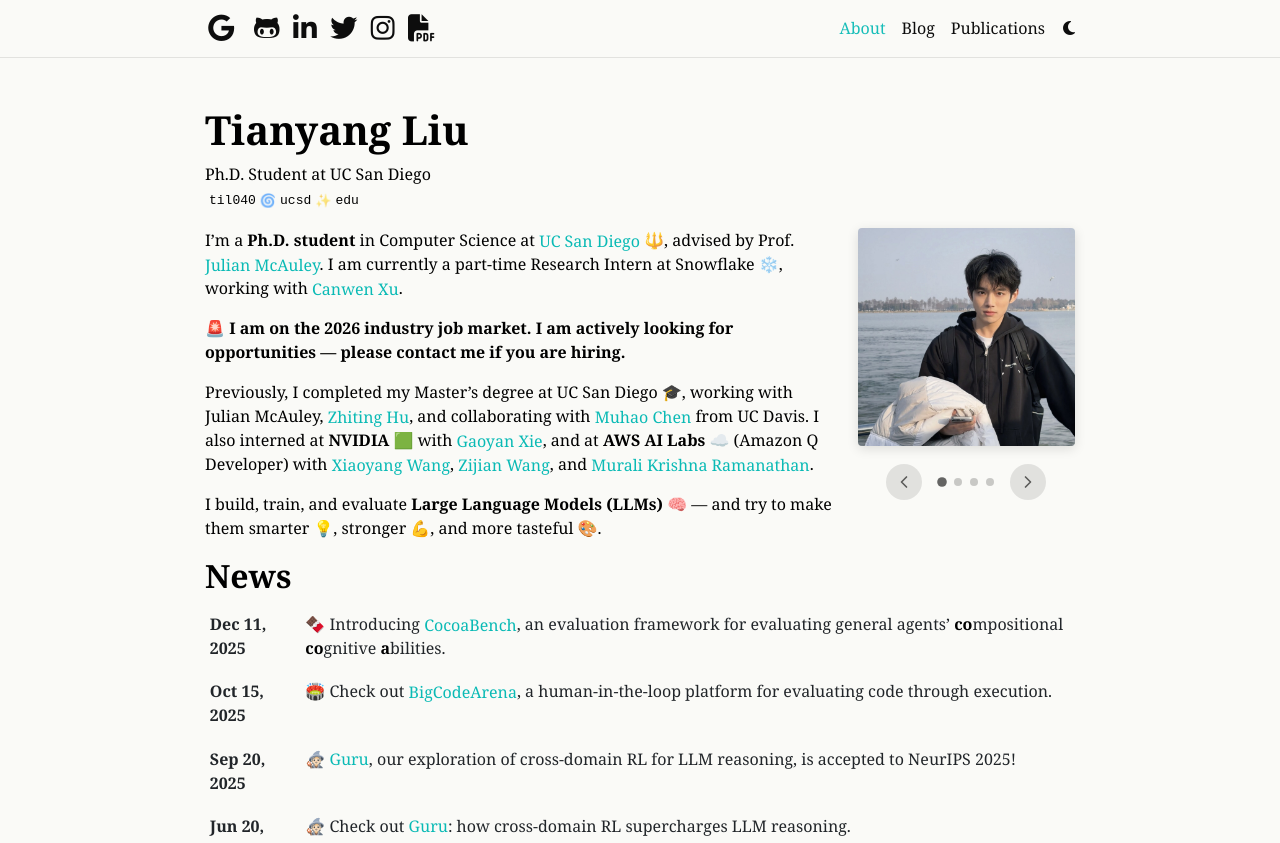
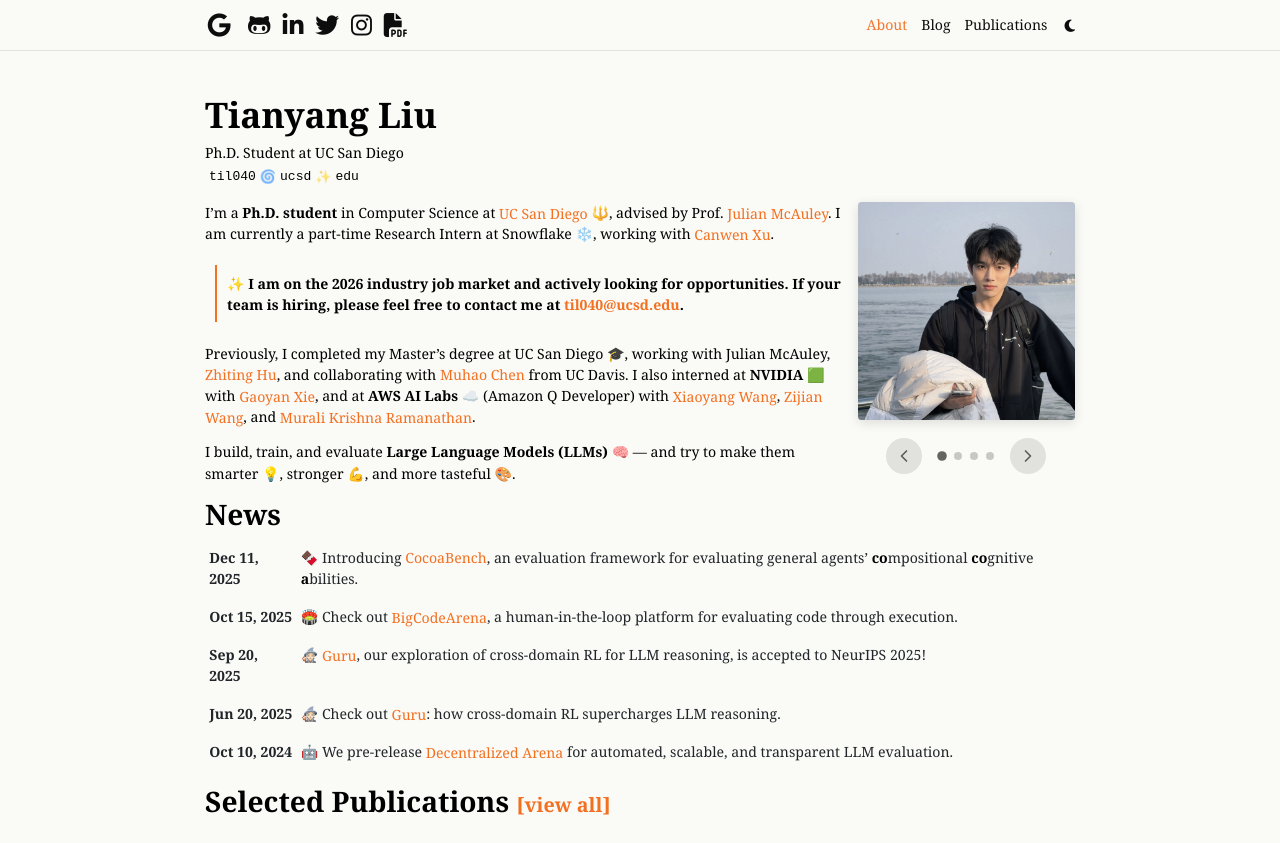
Before and after one commit to Leolty/leolty.github.io, a Jekyll site: the page built from _pages/about.md, in a window 1280 px wide and 1400 px high, cut to the strip 0-843 px from the top of the window. Built offline with Jekyll 4.4.1, drawn with Linux system fonts in a browser that asks for light colours; nearby versions of some CDN libraries; comment, search, counter and statistics services are not loaded; a style sheet for code colours, icons or effects is not loaded; some of the changed lines change nothing that is shown.

Commit message:
🎨 Refine homepage presentation: polish job-market callout wording, reduce global font scale to 88%, and lock accent theme to a stable orange palette.

```diff
--- a/_pages/about.md
+++ b/_pages/about.md
@@ -104,7 +104,7 @@
 
 I'm a **Ph.D. student** in Computer Science at [UC San Diego](https://ucsd.edu) 🔱, advised by Prof. [Julian McAuley](https://cseweb.ucsd.edu/~jmcauley/). I am currently a part-time Research Intern at Snowflake ❄️, working with [Canwen Xu](https://www.canwenxu.net/).
 
-🚨 **I am on the 2026 industry job market. I am actively looking for opportunities — please contact me if you are hiring.**
+> ✨ **I am on the 2026 industry job market and actively looking for opportunities. If your team is hiring, please feel free to contact me at [til040@ucsd.edu](mailto:til040@ucsd.edu).**
 
 Previously, I completed my Master's degree at UC San Diego 🎓, working with Julian McAuley, [Zhiting Hu](http://zhiting.ucsd.edu/index.html), and collaborating with [Muhao Chen](https://muhaochen.github.io/) from UC Davis. I also interned at **NVIDIA** 🟩 with [Gaoyan Xie](https://www.linkedin.com/in/gaoyan-xie-b2170517/), and at **AWS AI Labs** ☁️ (Amazon Q Developer) with [Xiaoyang Wang](https://xiaoyang-wang.github.io/), [Zijian Wang](https://zijianwang.me/), and [Murali Krishna Ramanathan](https://scholar.google.com/citations?user=iw1GQj0AAAAJ&hl=en).
 
--- a/_sass/_layout.scss
+++ b/_sass/_layout.scss
@@ -1,6 +1,10 @@
 /******************************************************************************
  * Content
  ******************************************************************************/
+
+html {
+  font-size: 88%;
+}
 
  body {
   padding-bottom: 70px;
--- a/assets/js/theme.js
+++ b/assets/js/theme.js
@@ -1,24 +1,12 @@
 // Has to be in the head tag, otherwise a flicker effect will occur.
 
-// Dynamic luxury color palettes with weighted probabilities
+// Fixed accent color palette (orange only)
 const colorPalettes = [
   {
-    name: "Tiffany & Hermès",
-    light: "#0ABAB5", // Tiffany blue
-    dark: "#F37021",   // Hermès orange (fixed double ##)
-    weight: 80 // 80% probability
-  },
-  {
-    name: "Anthropic Orange & Tiffany Blue",
-    light: "#D87756", // Anthropic orange
-    dark: "#F9B949", // Casa Blanca
-    weight: 10 // 10% probability
-  },
-  {
-    name: "Deep Ocean & Amber",
-    light: "#1E40AF", // Deep blue
-    dark: "#D97706",   // Amber orange
-    weight: 10 // 10% probability
+    name: "Hermes Orange",
+    light: "#F37021",
+    dark: "#F37021",
+    weight: 100
   }
 ];
 
@@ -38,8 +26,22 @@
   return colorPalettes[0];
 }
 
-// Select palette based on weighted probability
-let selectedPalette = selectWeightedPalette();
+function getPaletteByName(name) {
+  return colorPalettes.find((palette) => palette.name === name);
+}
+
+function getInitialPalette() {
+  const storedName = localStorage.getItem("theme_palette_name");
+  const storedPalette = getPaletteByName(storedName);
+  if (storedPalette) return storedPalette;
+
+  const pickedPalette = selectWeightedPalette();
+  localStorage.setItem("theme_palette_name", pickedPalette.name);
+  return pickedPalette;
+}
+
+// Select one palette and keep it stable across refreshes.
+let selectedPalette = getInitialPalette();
 
 // Apply dynamic colors to CSS variables
 function applyDynamicColors() {
@@ -163,6 +165,7 @@
 // Bonus: Function to manually change palette (accessible via browser console)
 window.changePalette = function() {
   selectedPalette = selectWeightedPalette();
+  localStorage.setItem("theme_palette_name", selectedPalette.name);
   applyDynamicColors();
   return `🎨 Switched to: ${selectedPalette.name}`;
 };
```
